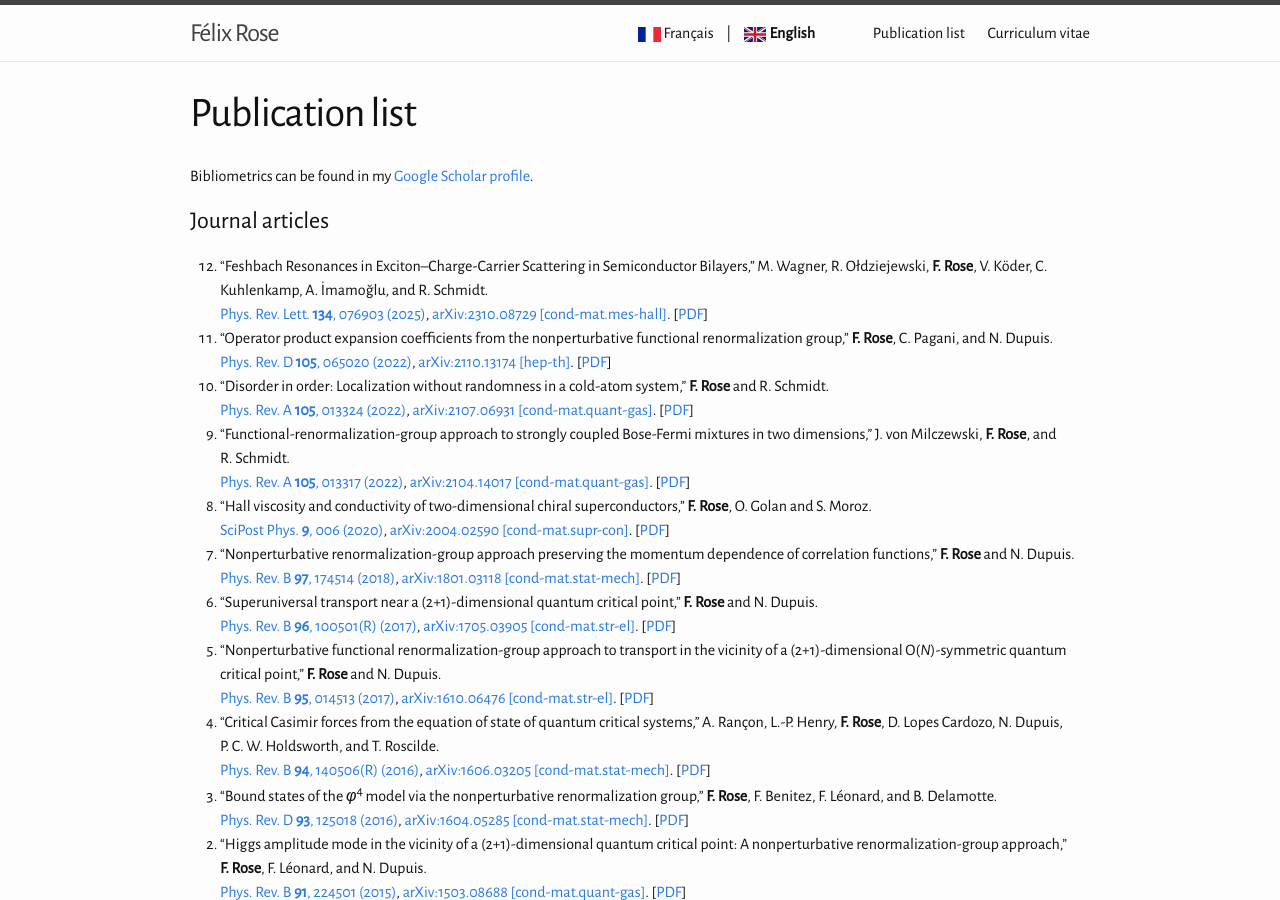
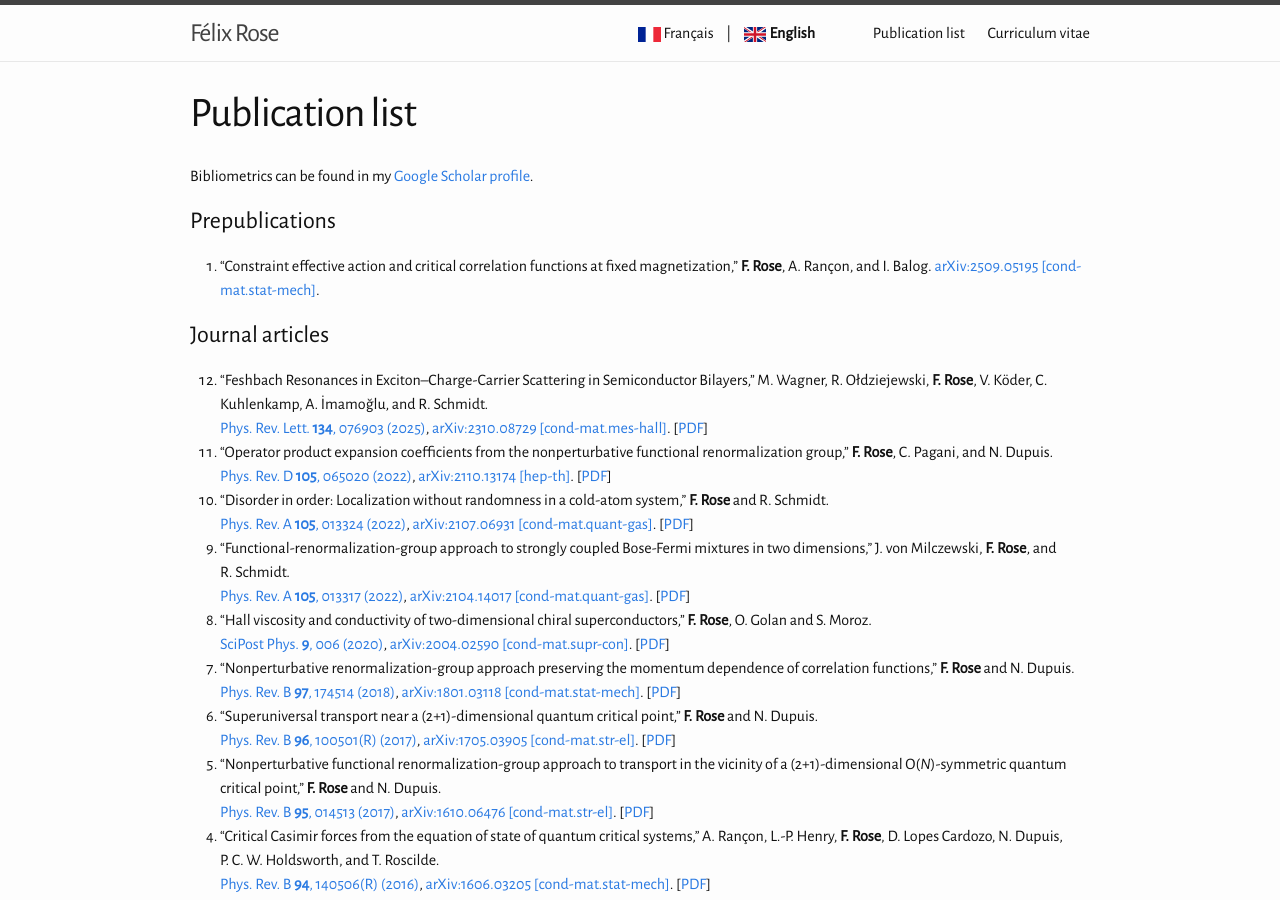
Before and after one commit to felix-rose/felix-rose.github.io, a Jekyll site: the page built from en/publi.md, in a window 1280 px wide and 900 px high. Built offline with Jekyll 4.4.1, drawn with Linux system fonts in a browser that asks for light colours.

Commit message:
preprint rate funct

```diff
--- a/en/publi.md
+++ b/en/publi.md
@@ -9,14 +9,12 @@ interLink: publi.html
 
 Bibliometrics can be found in my [Google Scholar profile](https://scholar.google.com/citations?user=Vw_RiCgAAAAJ).
 
-<!---
 # Prepublications
 
 
-0. “Feshbach Resonances in Exciton–Charge-Carrier Scattering in Semiconductor Bilayers,” M. Wagner, R. Ołdziejewski, **F.&nbsp;Rose**, V.&nbsp;Köder, C. Kuhlenkamp, A. İmamoğlu, and R. Schmidt.
-[arXiv:2310.08729 [cond-mat.mes-hall]](https://arxiv.org/abs/2310.08729).
+0. “Constraint effective action and critical correlation functions at fixed magnetization,”  **F.&nbsp;Rose**, A.&nbsp;Rançon, and I. Balog.
+[arXiv:2509.05195 [cond-mat.stat-mech]](https://arxiv.org/abs/2509.05195).
 {: reversed="reversed"}
--->
 
 # Journal articles
 
```
Also changed, not shown: fr/publi.md (+3 -5 lines), Gemfile.lock, 2 other files.
